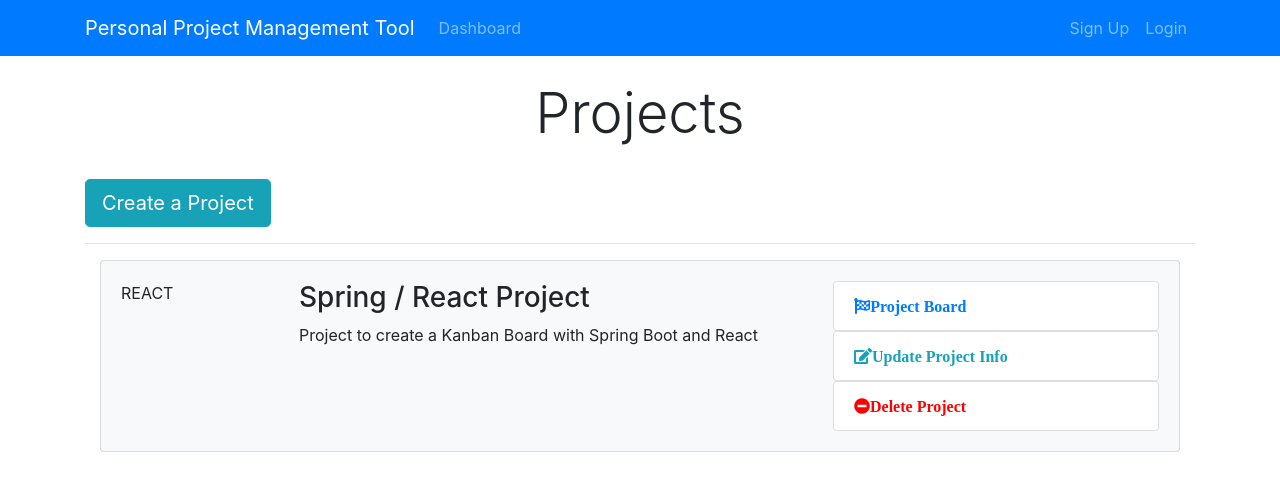
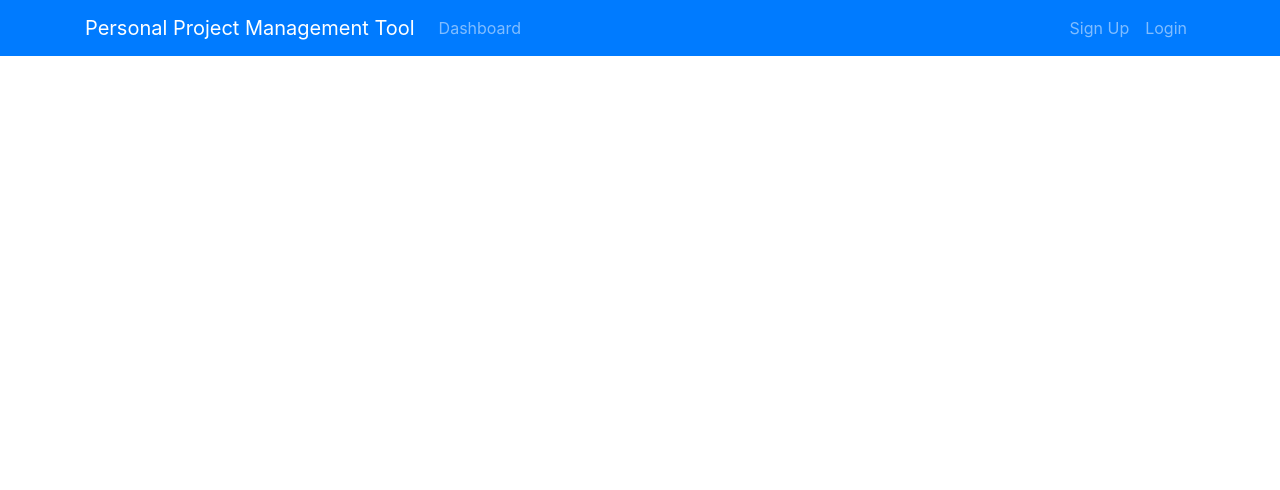
Before and after one commit to michalnow/Personal-project-managment-tool, a React (Create React App) app in the folder ppmtool-react-client/: page / in a window 1280 px wide. Shown: the top 490 px of the page. Built offline with nearby package versions, Linux system fonts and the light colour scheme.

Commit message:
added react-router-dom and two paths dashboard and addProject

```diff
--- a/ppmtool-react-client/package.json
+++ b/ppmtool-react-client/package.json
@@ -6,6 +6,7 @@
     "bootstrap": "^4.1.3",
     "react": "^16.6.3",
     "react-dom": "^16.6.3",
+    "react-router-dom": "^4.3.1",
     "react-scripts": "2.1.1"
   },
   "scripts": {
--- a/ppmtool-react-client/src/App.js
+++ b/ppmtool-react-client/src/App.js
@@ -2,16 +2,21 @@ import React, { Component } from "react";
 import "./App.css";
 import Dashboard from "./components/Dashboard";
 import Header from "./components/Layout/Header";
+import { BrowserRouter as Router, Route } from "react-router-dom";
 
 import "bootstrap/dist/css/bootstrap.min.css";
+import AddProject from "./components/Project/AddProject";
 
 class App extends Component {
   render() {
     return (
-      <div className="App">
-        <Header />
-        <Dashboard />
-      </div>
+      <Router>
+        <div className="App">
+          <Header />
+          <Route exact path="/dashboard" component={Dashboard} />
+          <Route exact path="/addProject" component={AddProject} />
+        </div>
+      </Router>
     );
   }
 }
--- a/ppmtool-react-client/src/components/Dashboard.js
+++ b/ppmtool-react-client/src/components/Dashboard.js
@@ -1,5 +1,6 @@
 import React, { Component } from "react";
 import ProjectItem from "./Project/ProjectItem";
+import CreateProjectButton from "./Project/CreateProjectButton";
 
 class Dashboard extends Component {
   render() {
@@ -10,9 +11,7 @@ class Dashboard extends Component {
             <div className="col-md-12">
               <h1 className="display-4 text-center">Projects</h1>
               <br />
-              <a href="ProjectForm.html" className="btn btn-lg btn-info">
-                Create a Project
-              </a>
+              <CreateProjectButton />
               <br />
               <hr />
               <ProjectItem />
--- a/ppmtool-react-client/src/components/Project/ProjectItem.js
+++ b/ppmtool-react-client/src/components/Project/ProjectItem.js
@@ -15,21 +15,17 @@ class ProjectItem extends Component {
             </div>
             <div className="col-md-4 d-none d-lg-block">
               <ul className="list-group">
-                <a href="#">
                 <li className="list-group-item board">
                   <i className="fa fa-flag-checkered pr-1">Project Board </i>
                 </li>
-                </a>
-                <a href="#">
+
                 <li className="list-group-item update">
                   <i className="fa fa-edit pr-1">Update Project Info</i>
                 </li>
-                </a>
-                <a href="">
+
                 <li className="list-group-item delete">
                   <i className="fa fa-minus-circle pr-1">Delete Project</i>
                 </li>
-                </a>
               </ul>
             </div>
           </div>
```
Also changed, not shown: 1 other file (tests, documents, lock files or other folders). Lines whose indentation alone changed are shown as unchanged.
